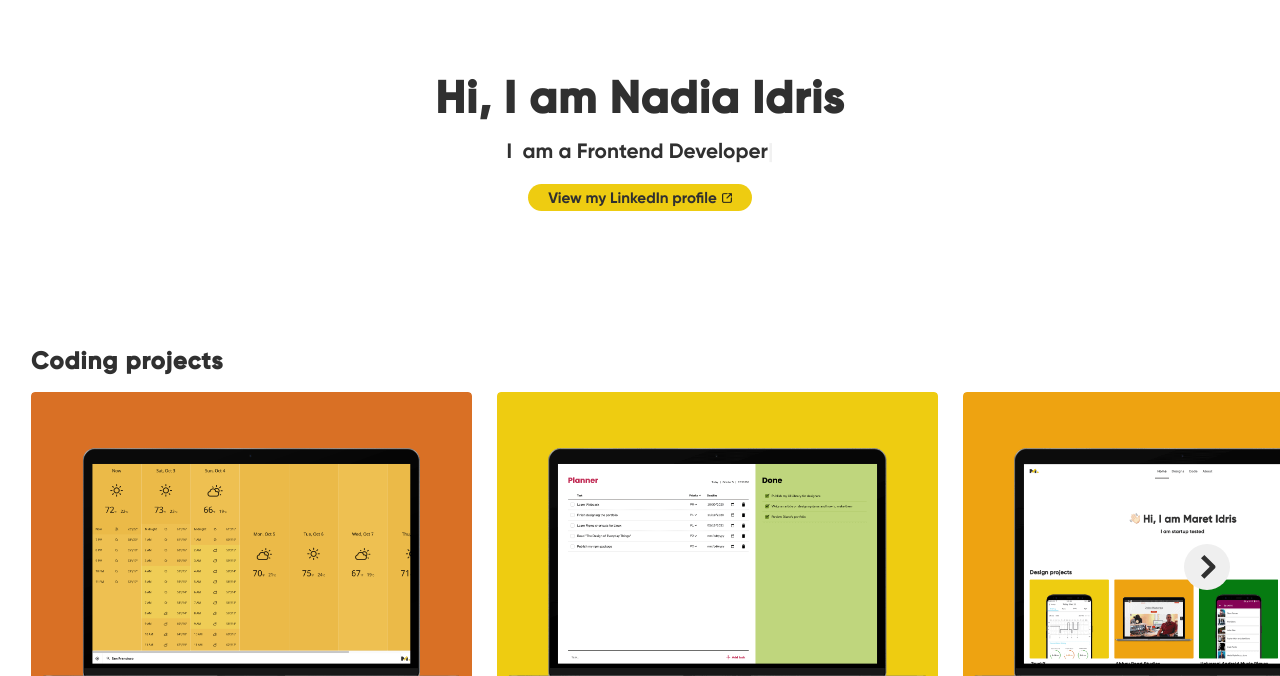
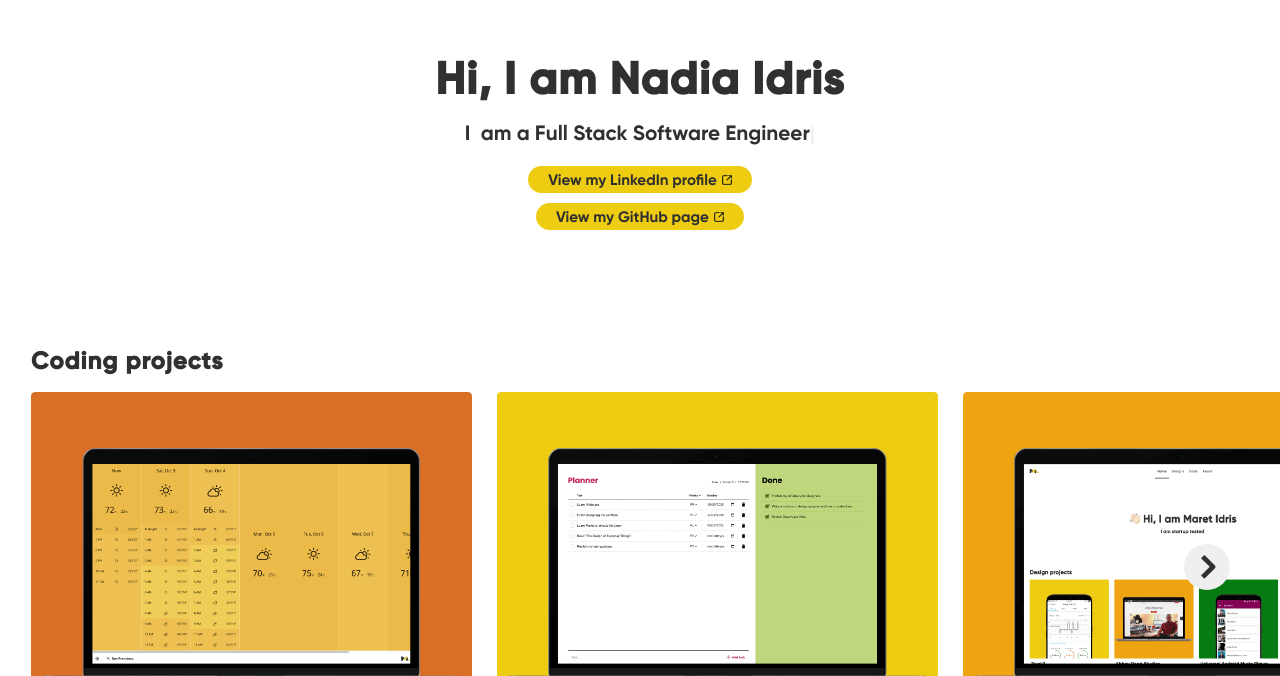
Before and after one commit to NadiaIdris/portfolio2020, a React (Create React App) app: page / in a window 1280 px wide. Shown: the part 124-800 px from the top of the page. Built offline with nearby package versions, Linux system fonts and the light colour scheme.

Commit message:
Fix image carousel and update content

```diff
--- a/src/components/AbbeyRoadStudios.js
+++ b/src/components/AbbeyRoadStudios.js
@@ -10,7 +10,6 @@ import TitleParagraphWebGallery from "./TitleParagraphWebGallery";
 import DesignProjects from "./DesignProjects";
 import Footer from "./Footer";
 import { getMoreDesignProjectsArrayBy } from "../data/designAndCodingProjectsArrays";
-import uampData from "../data/uampData";
 
 class AbbeyRoadStudios extends React.Component {
   render() {
@@ -124,12 +123,6 @@ class AbbeyRoadStudios extends React.Component {
           imageAlt={abbeyRoadStudiosData.interactionImageAlt}
           imageId={abbeyRoadStudiosData.interactionId}
         />
-        <TitleParagraphWebGallery
-          title={abbeyRoadStudiosData.webGalleryTitle}
-          paragraph={abbeyRoadStudiosData.webGalleryParagraph}
-          webGalleryImagesArray={abbeyRoadStudiosData.webGalleryImagesArray}
-          webGalleryModalId={abbeyRoadStudiosData.webGalleryModalId}
-        />
         <DesignProjects
           title={abbeyRoadStudiosData.moreDesignProjectsTitle}
           designProjectsArray={getMoreDesignProjectsArrayBy("AbbeyRoadStudios")}
--- a/src/components/About.js
+++ b/src/components/About.js
@@ -2,6 +2,7 @@ import React from "react";
 import "./../styles/About.css";
 import Footer from "./Footer";
 import LinkedInButton from "./LinkedInButton";
+import GitHubButton from "./GitHubButton";
 
 class About extends React.Component {
   constructor(props) {
@@ -35,6 +36,7 @@ class About extends React.Component {
             {this.headingTextWithBreak}
           </h3>
           <LinkedInButton />
+          <GitHubButton />
         </section>
       );
     };
@@ -50,7 +52,7 @@ class About extends React.Component {
             </li>
             <li className="responsive-list">
               <span className="secondary-font-bold">Coding experience: </span>
-              <span className="secondary-font">~3 years.</span>
+              <span className="secondary-font">4+ years.</span>
             </li>
             <li className="responsive-list">
               <span className="secondary-font-bold">Design experience: </span>
@@ -59,9 +61,9 @@ class About extends React.Component {
           </ul>
           <br />
           <p>
-            I am a Frontend Developer with 3+ years of experience working on
-            SPAs using React, Redux, JavaScript (ES6), HTML5, CSS3 (Flexbox, CSS
-            Grid, Media Queries, Modules, animations).
+            I am full stack software engineer with 4+ years of experience
+            working using Rust, React, Redux, JavaScript (ES6), HTML5, and CSS3
+            (Flexbox, CSS Grid, Media Queries, Modules, animations).
           </p>
           <br />
           <p>
--- a/src/components/Banner.js
+++ b/src/components/Banner.js
@@ -2,6 +2,7 @@ import React from "react";
 import Typed from "typed.js";
 import "./../styles/Banner.css";
 import LinkedInButton from "./LinkedInButton";
+import GitHubButton from "./GitHubButton";
 
 /**
  * For more information on Typed.js, please take a look at:
@@ -45,6 +46,7 @@ class Banner extends React.Component {
           />
         </div>
         <LinkedInButton />
+        <GitHubButton />
       </div>
     );
   }
--- /dev/null
+++ b/src/components/GitHubButton.js
@@ -0,0 +1,23 @@
+import newWindowIcon from "../vector-images/new-window.svg";
+
+const GitHubButton = () => {
+  return (
+    <a
+      href="https://github.com/NadiaIdris"
+      target="_blank"
+      rel="noopener noreferrer"
+      className="try-app-button mg-top-10"
+    >
+      View my GitHub page
+      <img
+        src={newWindowIcon}
+        alt="New window icon"
+        width="10"
+        height="10"
+        style={{ marginLeft: "5px" }}
+      />
+    </a>
+  );
+};
+
+export default GitHubButton;
--- a/src/components/Home.js
+++ b/src/components/Home.js
@@ -17,7 +17,7 @@ class Home extends React.Component {
       <React.Fragment>
         <Banner
           strings={[
-            "a Frontend Developer"
+            "a Full Stack Software Engineer",
           ]}
         />
         <CodingProjects
--- a/src/data/abbeyRoadStudiosData.js
+++ b/src/data/abbeyRoadStudiosData.js
@@ -48,6 +48,17 @@ const abbeyRoadStudiosData = {
   ],
 
   endResultTitle: "End result",
+  webGalleryImagesArray: [
+    [onlineMastering, "Online mastering page"],
+    [confirmOrder, "Confirm order page"],
+    [studioOne, "Studio one page"],
+    [audioProducts, "Audio products page"],
+    [engineerPage, "Engineer page"],
+    [eventHire, "Event hire page"],
+    [crossingCam, "Crossing cam page"],
+    [thankYou, "Thank you page"],
+  ],
+  webGalleryModalId: "abbey-road-web-gallery-modal",
 
   featuresTitle: "Features",
   featuresArray: [
@@ -138,25 +149,6 @@ const abbeyRoadStudiosData = {
   interactionImageAlt: "Abbey Road Studios Interaction design",
   interactionId: "abbey-road-interaction-design-modal",
 
-  highFiTitle: "High fidelity mockups",
-  highFiParagraph:
-    "Visual design goals were to keep app looking simple and easy to edit the colours and typography in order to allow the outsourced design company to add the finishing touch.",
-
-  webGalleryTitle: "High fidelity mockups",
-  webGalleryParagraph:
-    "Visual design goals were to keep app looking simple and easy to edit the colours and typography in order to allow the outsourced design company to add the finishing touch.",
-  webGalleryImagesArray: [
-    [onlineMastering, "Online mastering page"],
-    [confirmOrder, "Confirm order page"],
-    [studioOne, "Studio one page"],
-    [audioProducts, "Audio products page"],
-    [engineerPage, "Engineer page"],
-    [eventHire, "Event hire page"],
-    [crossingCam, "Crossing cam page"],
-    [thankYou, "Thank you page"],
-  ],
-  webGalleryModalId: "abbey-road-web-gallery",
-
   moreDesignProjectsTitle: "More design projects",
 };
 
--- a/src/styles/Header.css
+++ b/src/styles/Header.css
@@ -39,6 +39,10 @@
     transition: background-color var(--hover-transition) ease-in-out;
 }
 
+.mg-top-10 {
+    margin-top: 10px;
+}
+
 
 
 @media only screen and (max-width: 600px) {
```
Also changed, not shown: src/vector-images/zoom.svg.
